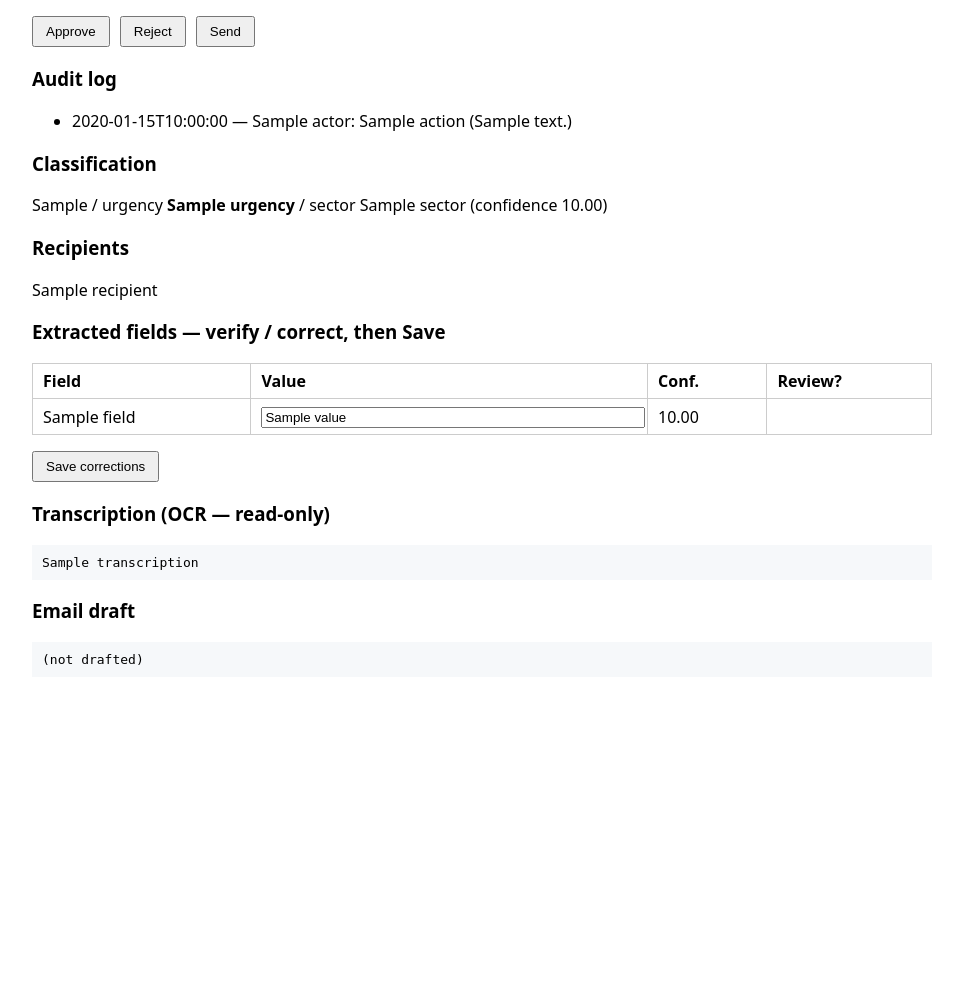
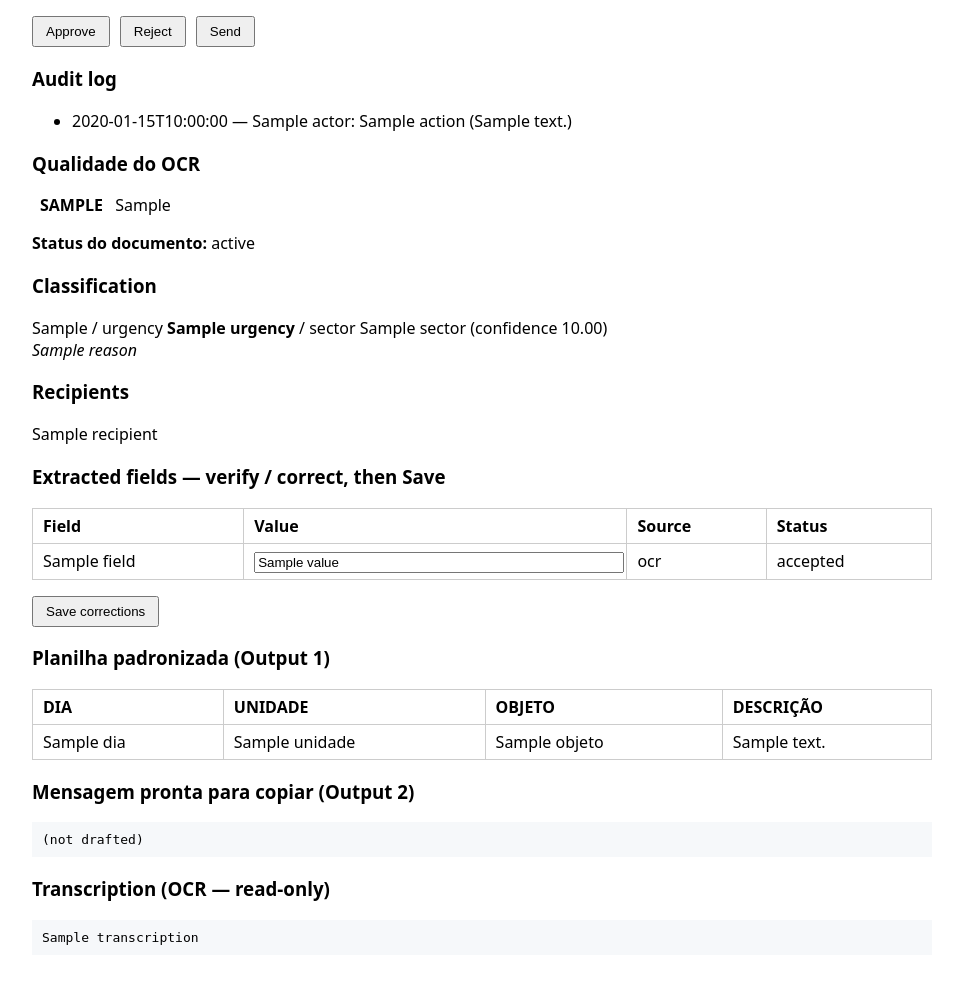
Before and after one commit to JoaoMiltzarek/security-shift-intake, a Python web app: template ui/templates/review.html in a window 1280 px wide. Shown: the part 171-1158 px from the top of the page, without its empty margins (0-963 px from the left). Before the commit the page ends 836 px from the top, so only its background shows below. Run offline with Jinja, Linux system fonts and the light colour scheme; the template is opened without the code that fills it: most values are stand-ins (such as "Sample title", 1, 10 or a date in 2020).

Commit message:
v1.0-F: UI de revisão — OCR status, planilha, mensagem copy-ready, edição que regenera
Tela mostra: qualidade do OCR (good/low/failed), status do documento, badges
source/status por campo, planilha padronizada (Output 1), mensagem copy-ready
(Output 2) + botão Copiar. Edição no caminho de tabela atualiza o modelo normalizado,
marca human/accepted, limpa o bloqueio de OCR-failed e regenera planilha+mensagem.
Caminho escalar inalterado. 12 testes de UI (tabela + não-regressão).

```diff
--- a/ui/templates/_review_body.html
+++ b/ui/templates/_review_body.html
@@ -1,8 +1,17 @@
 <div id="review-body">
+  {% if ocr_quality %}
+  <h3>Qualidade do OCR</h3>
+  <p><span class="badge ocr-{{ ocr_quality }}">{{ ocr_quality | upper }}</span>
+     {{ ocr_quality_reason or "" }}</p>
+  {% endif %}
+
+  <p><strong>Status do documento:</strong> {{ document_status }}</p>
+
   <h3>Classification</h3>
   {% if classification %}
   <p>{{ classification.incident_type }} / urgency <strong>{{ classification.urgency }}</strong>
-     / sector {{ classification.sector }} (confidence {{ "%.2f"|format(classification.confidence) }})</p>
+     / sector {{ classification.sector }} (confidence {{ "%.2f"|format(classification.confidence) }})
+     {% if classification.reason %}<br><em>{{ classification.reason }}</em>{% endif %}</p>
   {% else %}
   <p><em>not classified</em></p>
   {% endif %}
@@ -13,23 +22,41 @@
   <h3>Extracted fields — verify / correct, then Save</h3>
   <form hx-post="/ui/drafts/{{ draft.id }}/edit" hx-target="#review-body" hx-swap="outerHTML">
     <table>
-      <tr><th>Field</th><th>Value</th><th>Conf.</th><th>Review?</th></tr>
+      <tr><th>Field</th><th>Value</th><th>Source</th><th>Status</th></tr>
       {% for f in fields %}
+      {% set status = "missing" if (f.value is none or f.value == "") else ("must_review" if f.must_review else "accepted") %}
+      {% set source = "human" if f.confidence == 1.0 else "ocr" %}
       <tr class="{{ 'must-review' if f.must_review else '' }}">
         <td><label for="field__{{ f.name }}">{{ f.name }}</label></td>
         <td><input id="field__{{ f.name }}" name="field__{{ f.name }}"
                    value="{{ f.value if f.value is not none else '' }}" style="width: 100%"></td>
-        <td>{{ "%.2f"|format(f.confidence) }}</td>
-        <td>{{ "MUST REVIEW" if f.must_review else "" }}</td>
+        <td>{{ source }}</td>
+        <td>{{ status }}{{ "  MUST REVIEW" if f.must_review else "" }}</td>
       </tr>
       {% endfor %}
     </table>
     <p><button type="submit">Save corrections</button></p>
   </form>
 
+  {% if spreadsheet_rows %}
+  <h3>Planilha padronizada (Output 1)</h3>
+  <table>
+    <tr><th>DIA</th><th>UNIDADE</th><th>OBJETO</th><th>DESCRIÇÃO</th></tr>
+    {% for r in spreadsheet_rows %}
+    <tr><td>{{ r.dia }}</td><td>{{ r.unidade }}</td><td>{{ r.objeto }}</td><td>{{ r.descricao }}</td></tr>
+    {% endfor %}
+  </table>
+  {% endif %}
+
+  <h3>{% if spreadsheet_rows %}Mensagem pronta para copiar (Output 2){% else %}Email draft{% endif %}</h3>
+  <pre id="copy-message">{{ email_draft if email_draft else "(not drafted)" }}</pre>
+  {% if email_draft %}
+  <button type="button"
+          onclick="navigator.clipboard.writeText(document.getElementById('copy-message').innerText)">
+    Copiar mensagem
+  </button>
+  {% endif %}
+
   <h3>Transcription (OCR — read-only)</h3>
   <pre>{{ transcription if transcription else "(none)" }}</pre>
-
-  <h3>Email draft</h3>
-  <pre>{{ email_draft if email_draft else "(not drafted)" }}</pre>
 </div>
--- a/ui/templates/base.html
+++ b/ui/templates/base.html
@@ -14,6 +14,9 @@
     .pending { background: #e2e3e5; }
     .approved { background: #d4edda; }
     .rejected { background: #f8d7da; }
+    .ocr-good { background: #d4edda; }
+    .ocr-low { background: #fff3cd; }
+    .ocr-failed { background: #f8d7da; }
     pre { background: #f6f8fa; padding: 10px; white-space: pre-wrap; }
     button { padding: 6px 12px; margin-right: 6px; cursor: pointer; }
   </style>
```
Also changed, not shown: src/api/app.py (+93 -13 lines), tests/test_ui_table.py (added, +64 -0 lines).
